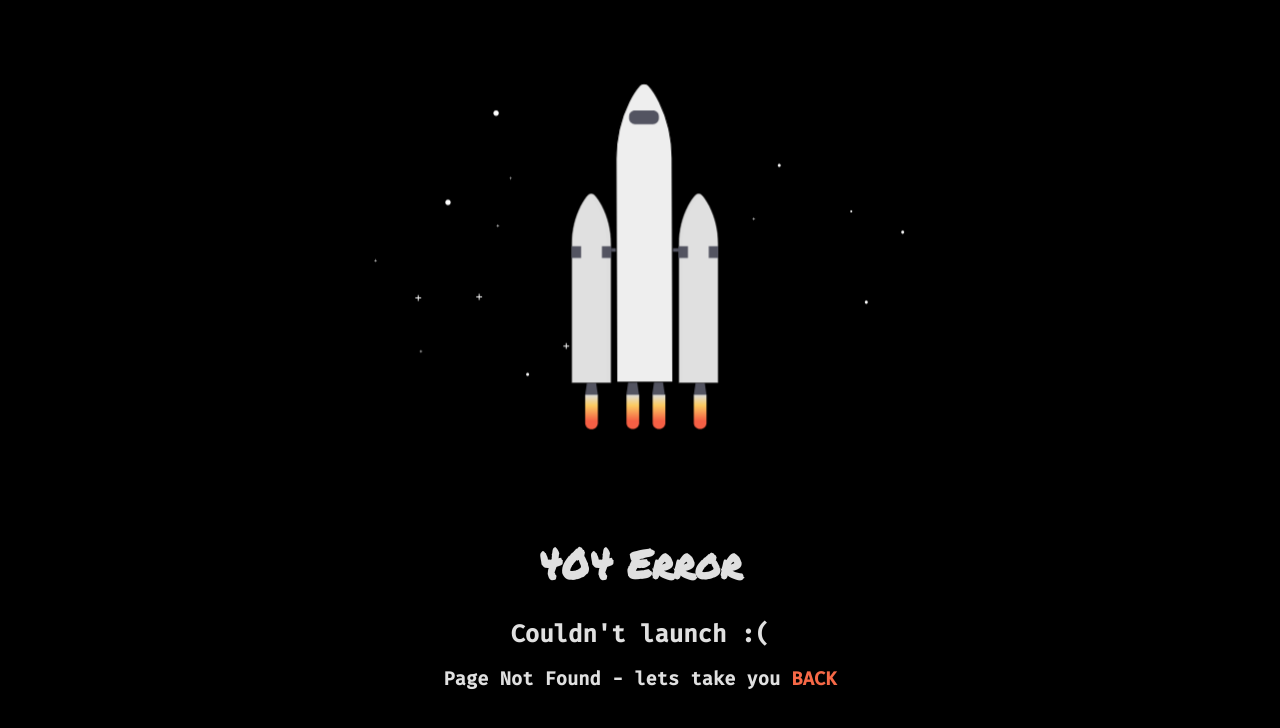
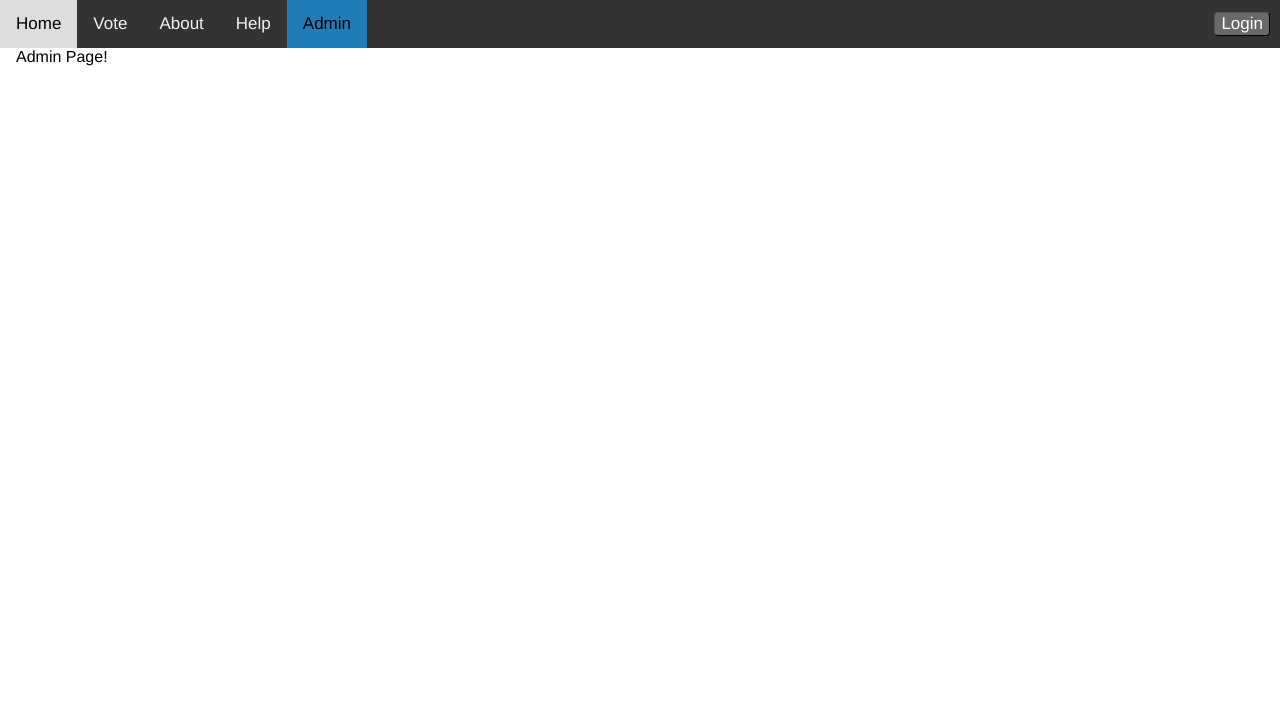
Before and after one commit to smyril42/Quickpoll, a Flask app: page /admin in a window 1280 px wide. Shown: the top 728 px of the page. Run offline with Flask 3, Linux system fonts and the light colour scheme.

Commit message:
fix schema.sql, base.html, add routes
remove debug print statements

```diff
--- a/app/errorhandler.py
+++ b/app/errorhandler.py
@@ -4,5 +4,4 @@ blueprint = Blueprint("errorhandling", __name__)
 
 @blueprint.app_errorhandler(404)
 def page_not_found(e):
-    print("Page not found")
     return render_template("404.html")
--- a/app/main.py
+++ b/app/main.py
@@ -1,4 +1,4 @@
-from flask import Blueprint, render_template, request, send_from_directory, send_file
+from flask import Blueprint, render_template, request, send_file, redirect
 
 blueprint = Blueprint("main", __name__)
 
@@ -8,6 +8,22 @@ def home():
     return render_template("base.html")
 
 
+@blueprint.route("/about")
+def about():
+    return redirect("https://github.com/smyril42/Quickpoll")
+
+@blueprint.route("/help")
+def help_page():
+    return redirect("https://github.com/smyril42/Quickpoll/issues/new?labels=bug&template=bug-report.md")
+
+@blueprint.route("/vote")
+def vote():
+    return render_template("vote.html")
+
+@blueprint.route("/admin")
+def admin():
+    return render_template("admin.html")
+
 @blueprint.route("/static/<path:path>")
 def static(filepath):
     if request.referrer != 'http://127.0.0.1/':
--- a/app/static/schema.sql
+++ b/app/static/schema.sql
@@ -1,12 +1,14 @@
 CREATE TABLE IF NOT EXISTS user (
-    id              TEXT PRIMARY KEY,
+    id              INTEGER PRIMARY KEY AUTOINCREMENT ,
     username        TEXT NOT NULL UNIQUE,
+    email           TEXT,
     hashed_password TEXT NOT NULL,
-    email           TEXT,
-    creation_date   TEXT
+    salt            TEXT NOT NULL,
+    creation_date   TEXT,
+    is_admin        INTEGER NOT NULL DEFAULT (0)
 );
 CREATE TABLE IF NOT EXISTS election (
-    id              TEXT PRIMARY KEY,
+    id              INTEGER PRIMARY KEY AUTOINCREMENT,
     name            TEXT NOT NULL,
     public_id       TEXT NOT NULL UNIQUE,
     hashed_password TEXT,
--- /dev/null
+++ b/app/templates/admin.html
@@ -0,0 +1,13 @@
+{% extends "base.html" %}
+
+{% block title %}Admin{% endblock %}
+
+{% block topnav %}
+<a class="active" href="/admin">Admin</a>
+{% endblock %}
+
+{% block body %}
+
+Admin Page!
+
+{% endblock %}
--- a/app/templates/base.html
+++ b/app/templates/base.html
@@ -11,8 +11,10 @@
 
 <div class="topnav">
   <a {% block active_home %}{% endblock %} href="/">Home</a>
-  <a {% block active_student %}{% endblock %} href="/vote">Vote</a>
-  <a {% block active_tutoring %}{% endblock %} href="/help">Help</a>
+  <a {% block active_vote %}{% endblock %} href="/vote">Vote</a>
+  <a {% block active_about %}{% endblock %} href="/about">About</a>
+  <a {% block active_help %}{% endblock %} href="/help">Help</a>
+  <a class="button" onclick="togglePopup()">Login</a>
   {% block topnav %}{% endblock %}
 </div>
 
```
Also changed, not shown: app/templates/vote.html (added, +10 -0 lines).
